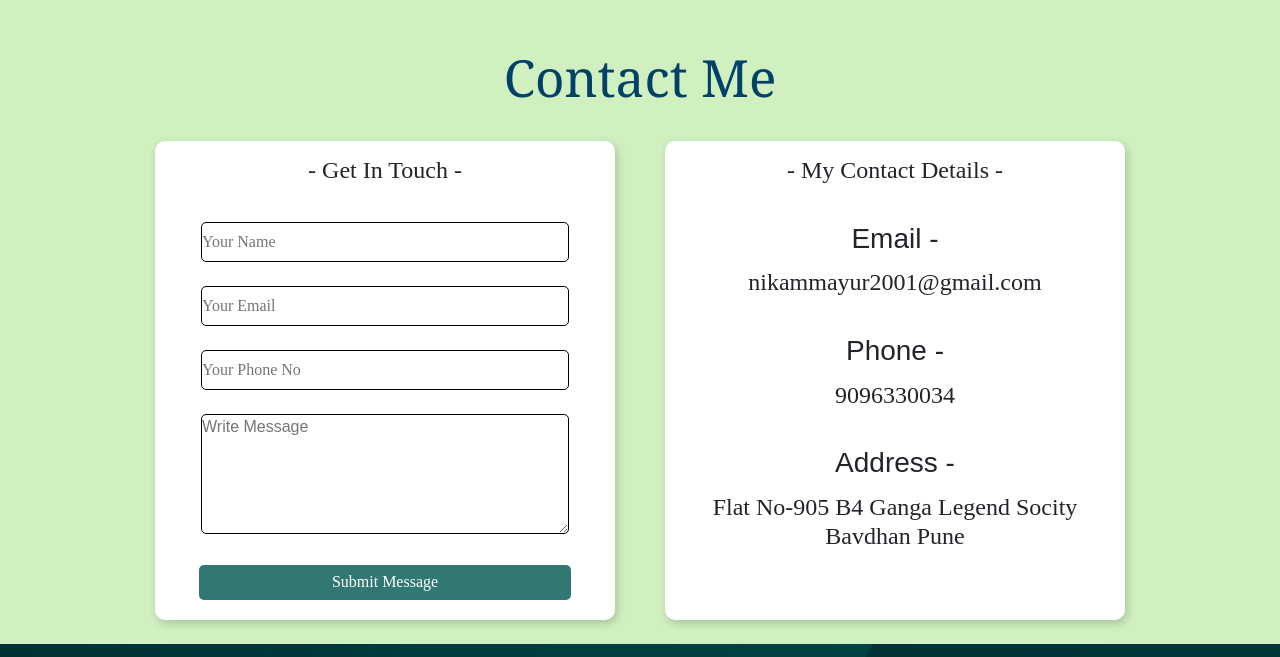
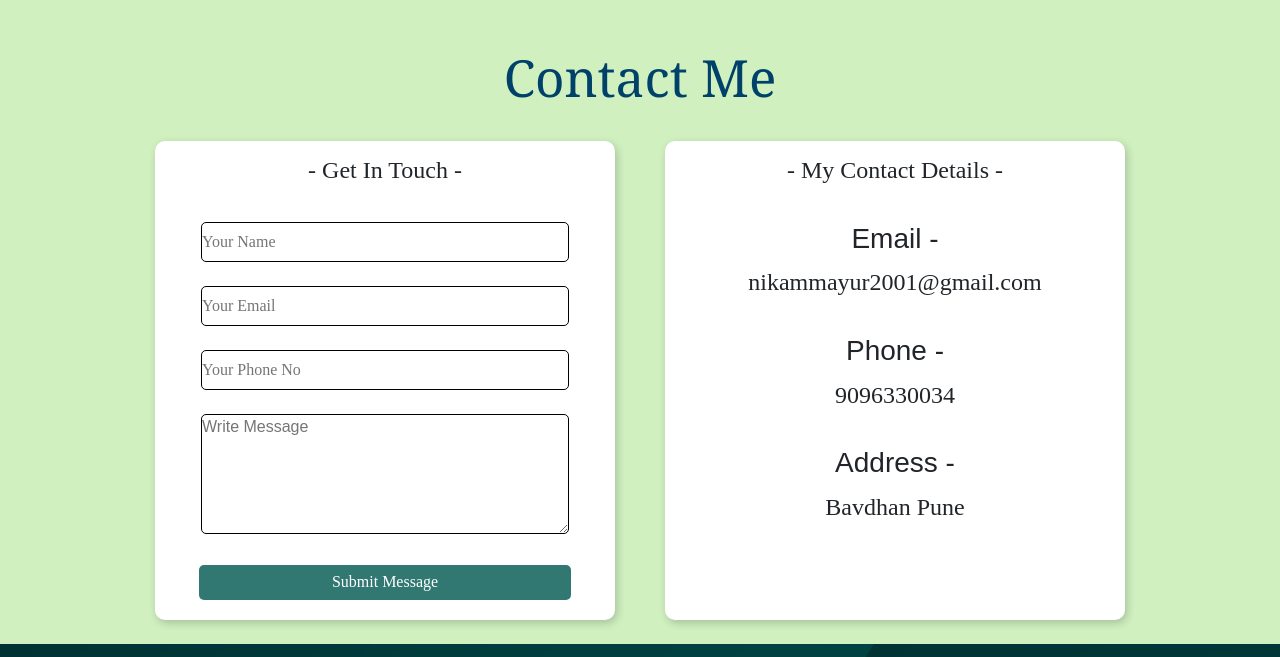
Before and after one commit to mayurnikam09/portfolioMayur, a plain HTML site: page index.html in a window 1280 px wide. Shown: the part 2973-3630 px from the top of the page. Drawn offline with nearby package versions, Linux system fonts and the light colour scheme; a script that the page names is missing.

Commit message:
git push origin main

```diff
--- a/index.html
+++ b/index.html
@@ -195,7 +195,7 @@
                 <h3>Phone -</h3>
                 <h4>9096330034</h4><br>
                 <h3>Address -</h3>
-                <h4>Flat No-905 B4 Ganga Legend Socity Bavdhan Pune</h4>
+                <h4>Bavdhan Pune</h4>
             </div>
         </div>
     </section><br>
```
